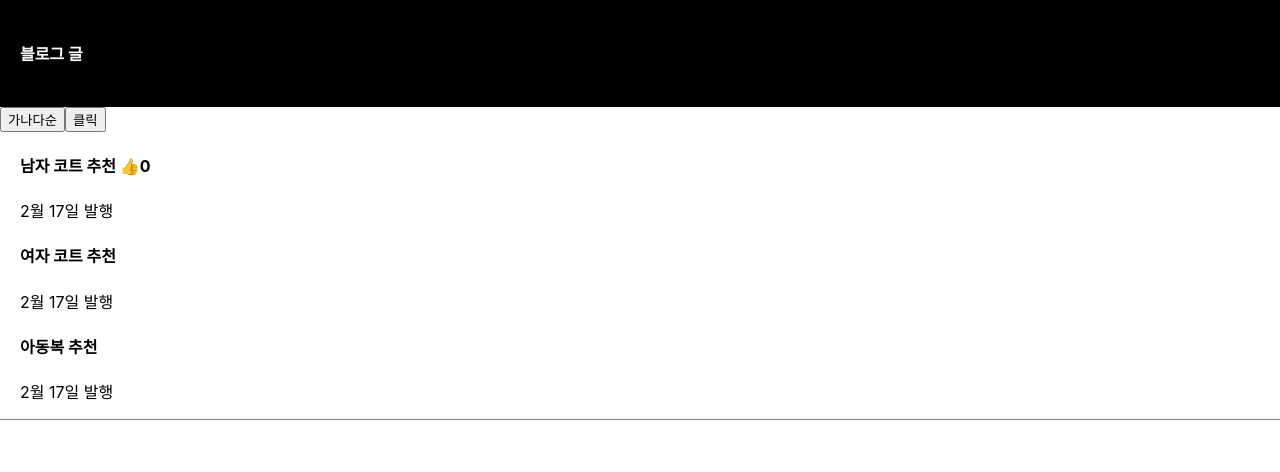
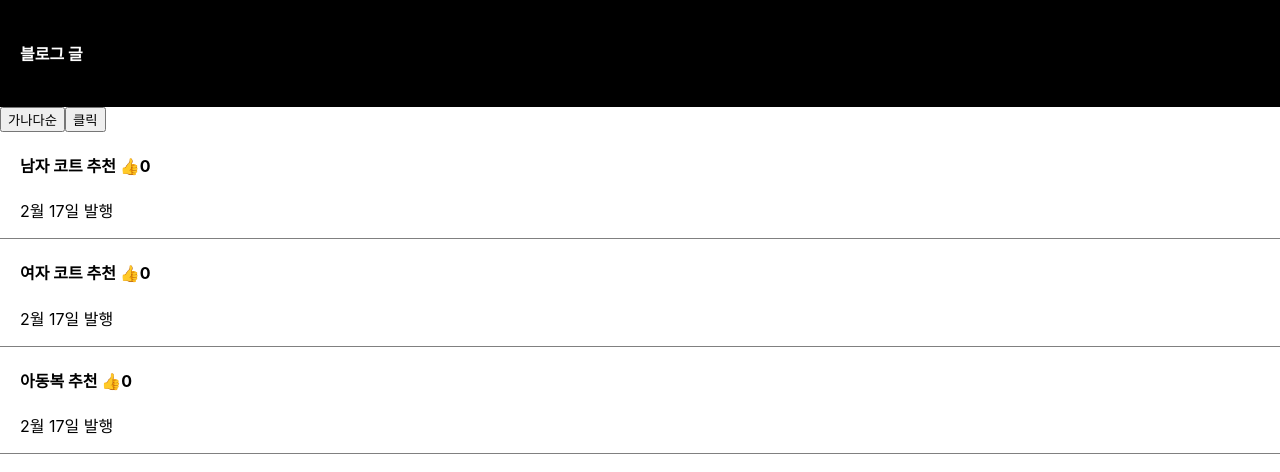
Before and after one commit to aksen123/next_learning, a React (Create React App) app in the folder react/blog/: page / in a window 1280 px wide. Shown: the top 472 px of the page. Built offline with nearby package versions, Linux system fonts and the light colour scheme.

Commit message:
modal, component

```diff
--- a/react/blog/src/App.css
+++ b/react/blog/src/App.css
@@ -13,3 +13,9 @@ div {
   padding-left : 20px;
   border-bottom : 1px solid grey;
 }
+.modal{
+  margin-top : 20px;
+  padding : 20px;
+  background : #eee;
+  text-align : left;
+}
--- a/react/blog/src/App.js
+++ b/react/blog/src/App.js
@@ -1,36 +1,64 @@
-
-import { useState } from 'react';
-import './App.css';
+import { useState } from "react";
+import "./App.css";
 
 function App() {
-  const [title, setTitle]=useState(['남자 코트 추천','여자 코트 추천', '아동복 추천'])
-  const [like, setLike] = useState(0)
-  const onClick = () =>{
+  const [title, setTitle] = useState([
+    "남자 코트 추천",
+    "여자 코트 추천",
+    "아동복 추천",
+  ]);
+  const [like, setLike] = useState(new Array(title.length).fill(0));
+  let [modal, setModal] = useState(false);
+  const onClick = () => {
     let arr = [...title];
-    arr[0] = '여자 코트 추천'
-    setTitle(arr)
-  }
+    arr[0] = "여자 코트 추천";
+    setTitle(arr);
+  };
   return (
     <div className="App">
-      <div className='black-nav'>
+      <div className="black-nav">
         <h4>블로그 글</h4>
       </div>
-        <button onClick={()=>{
-          let arr = [...title].sort()
-          setTitle(arr)
-        }}>가나다순</button>
-        <button onClick={onClick}>클릭</button>
-      <div className="list">
-        <h4>{title[0]} <span>👍</span>{like}</h4>
-        <p>2월 17일 발행</p>
-        <h4>{title[1]} </h4>
-        <p>2월 17일 발행</p>
-        <h4>{title[2]} </h4>
-        <p>2월 17일 발행</p>
-
-      </div>
+      <button
+        onClick={() => {
+          let arr = [...title].sort();
+          setTitle(arr);
+        }}
+      >
+        가나다순
+      </button>
+      <button onClick={onClick}>클릭</button>
+      {title.map((el,i) => {
+        return (
+          <div className="list">
+            <h4
+              onClick={() => {
+                setModal(!modal);
+              }}
+            >
+              {el} <span onClick={(e)=>{
+                e.stopPropagation()
+                let arr = [...like];
+                arr[i] +=  1
+                setLike(arr)
+                }}>👍</span>
+              {like[i]}
+            </h4>
+            <p>2월 17일 발행</p>
+          </div>
+        );
+      })}
+      {modal ? <Modal /> : null}
     </div>
   );
 }
-
+function Modal() {
+  return (
+    <div className="modal">
+      <h4>제목</h4>
+      <p>날짜</p>
+      <p>상세내용</p>
+    </div>
+  );
+}
 export default App;
```
